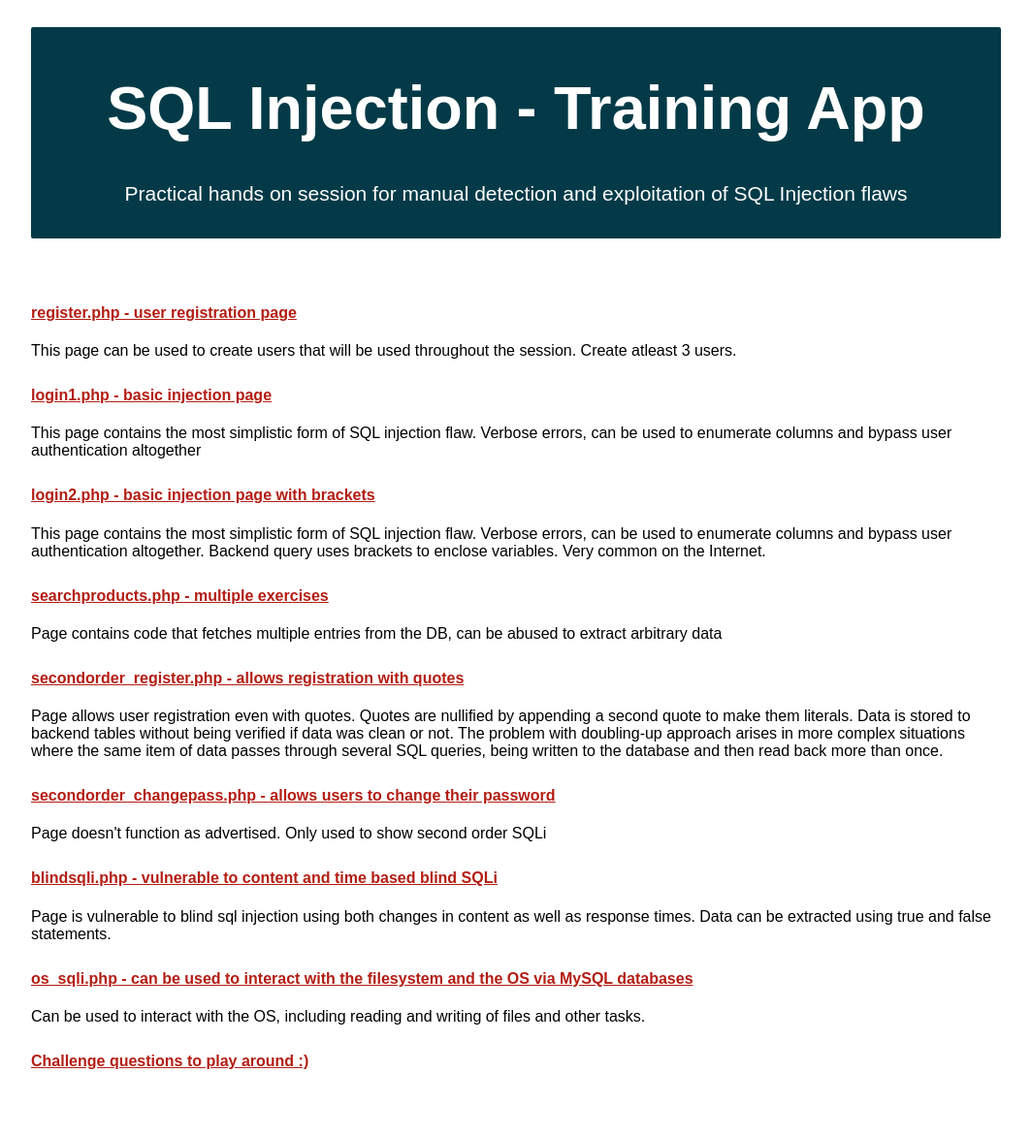
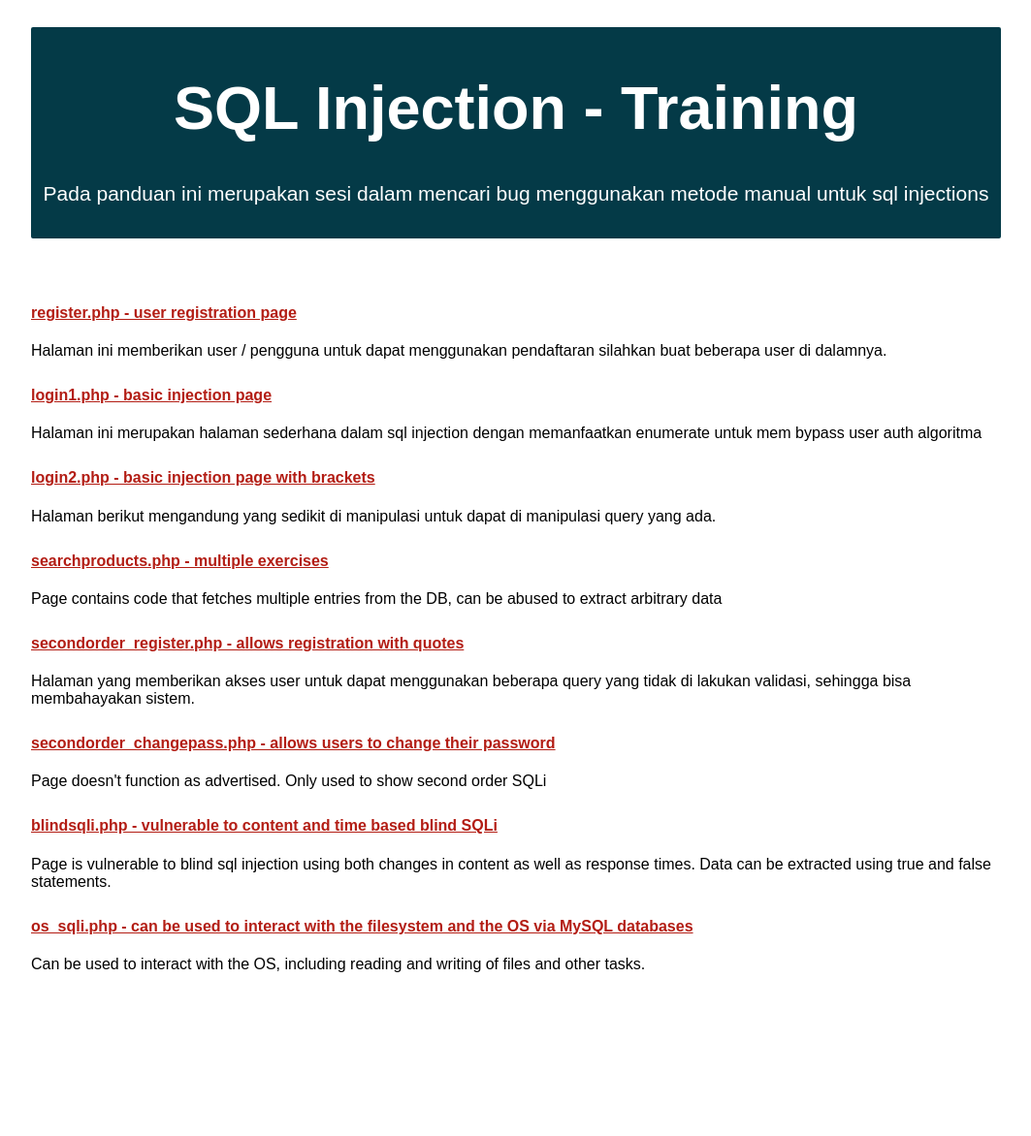
Before and after one commit to r00ts3ctors/SQL-Injection, a PHP site: page / in a window 1280 px wide. Shown: the whole page at 97% size, without its empty margins (108-1171 px from the left). After the commit the page ends 1003 px from the top, so only its background shows below. Run offline with PHP 8.4, Linux system fonts and the light colour scheme.

Commit message:
Update Index untuk panduan

```diff
--- a/index.php
+++ b/index.php
@@ -10,9 +10,9 @@
 
     <div class="container-narrow">
         <div class="jumbotron">
-			<h1 style="color:white">SQL Injection - Training App</h1>
+			<h1 style="color:white">SQL Injection - Training</h1>
 			<p class="lead" style="color:white">
-				Practical hands on session for manual detection and exploitation of SQL Injection flaws
+        Pada panduan ini merupakan sesi dalam mencari bug menggunakan metode manual untuk sql injections
 			</p>
         </div>
 		<br />
@@ -20,30 +20,42 @@
       <div class="row marketing">
         <div class="col-lg-6">
 		  <h4><a href="register.php" style="color:#B31D14">register.php - user registration page</a></h4>
-          <p>This page can be used to create users that will be used throughout the session. Create atleast 3 users.</p>
+          <p>
+            Halaman ini memberikan user / pengguna untuk dapat menggunakan pendaftaran silahkan buat beberapa user di dalamnya.
+
+          </p>
 
           <h4><a href="login1.php" style="color:#B31D14">login1.php - basic injection page</a></h4>
-          <p>This page contains the most simplistic form of SQL injection flaw. Verbose errors, can be used to enumerate columns and bypass user authentication altogether</p>
+          <p>
+            Halaman ini merupakan halaman sederhana dalam sql injection dengan memanfaatkan enumerate untuk mem bypass user auth algoritma
+
+          </p>
 
 		  <h4><a href="login2.php" style="color:#B31D14">login2.php - basic injection page with brackets</a></h4>
-          <p>This page contains the most simplistic form of SQL injection flaw. Verbose errors, can be used to enumerate columns and bypass user authentication altogether. Backend query uses brackets to enclose variables. Very common on the Internet.</p>
+          <p>
+            Halaman berikut mengandung yang sedikit di manipulasi untuk dapat di manipulasi query yang ada.
 
-          <h4><a href="searchproducts.php" style="color:#B31D14">searchproducts.php - multiple exercises</a></h4>
+</p>
+
+         <h4><a href="searchproducts.php" style="color:#B31D14">searchproducts.php - multiple exercises</a></h4>
           <p>Page contains code that fetches multiple entries from the DB, can be abused to extract arbitrary data</p>
 
           <h4><a href="secondorder_register.php" style="color:#B31D14">secondorder_register.php - allows registration with quotes</a></h4>
-          <p>Page allows user registration even with quotes. Quotes are nullified by appending a second quote to make them literals. Data is stored to backend tables without being verified if data was clean or not. The problem with doubling-up approach arises in more complex situations where the same item of data passes through several SQL queries, being written to the database and then read back more than once.</p>
+          <p>
+            Halaman yang memberikan akses user untuk dapat menggunakan beberapa query yang tidak di lakukan validasi, sehingga bisa membahayakan sistem.
+
+            </p>
 
 		  <h4><a href="secondorder_changepass.php" style="color:#B31D14">secondorder_changepass.php - allows users to change their password</a></h4>
           <p>Page doesn't function as advertised. Only used to show second order SQLi</p>
+          <h4>
+            <a href="blindsqli.php?user=voldemort"  style="color:#B31D14">blindsqli.php - vulnerable to content and time based blind SQLi</a></h4>
 
-		  <h4><a href="blindsqli.php?user=voldemort"  style="color:#B31D14">blindsqli.php - vulnerable to content and time based blind SQLi</a></h4>
           <p>Page is vulnerable to blind sql injection using both changes in content as well as response times. Data can be extracted using true and false statements.</p>
 
 		  <h4><a href="os_sqli.php?user=frodo" style="color:#B31D14">os_sqli.php - can be used to interact with the filesystem and the OS via MySQL databases</a></h4>
           <p>Can be used to interact with the OS, including reading and writing of files and other tasks.</p>
 
-      <h4><a href="examtime.php" style="color:#B31D14">Challenge questions to play around :)</p>
 
         </div>
 
```
